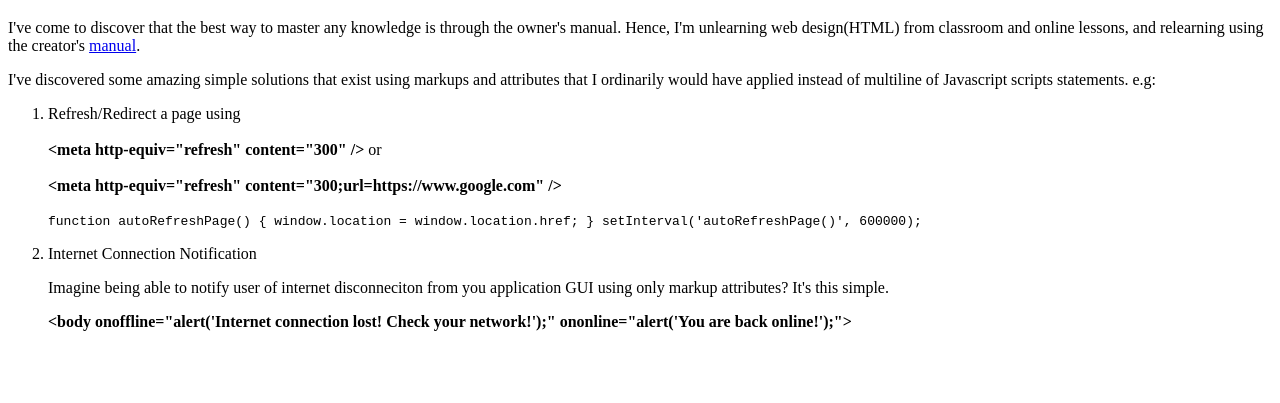
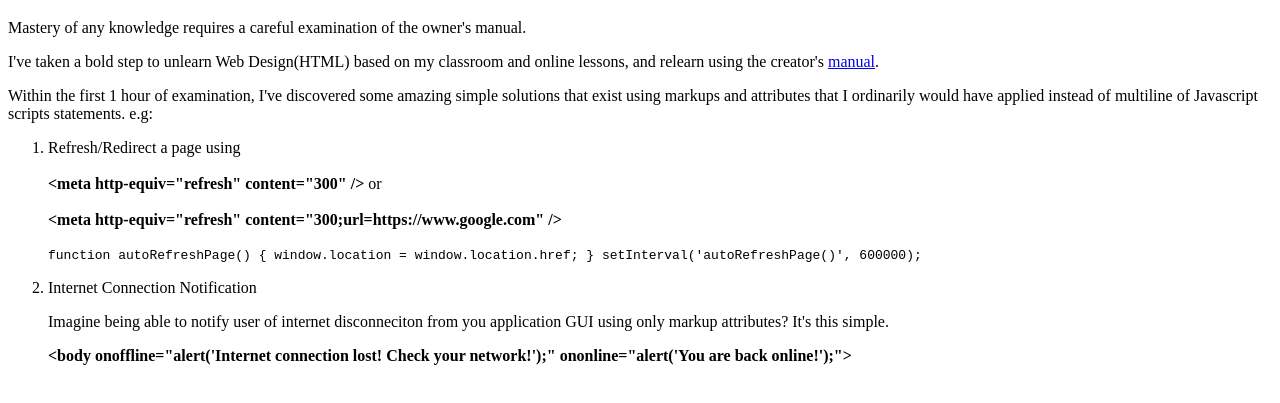
Before and after one commit to AdeoluAdeyemi/HTML-Basics, a plain HTML site: page index.html in a window 1280 px wide. Shown: the part 61-464 px from the top of the page. Drawn offline with Linux system fonts and the light colour scheme.

Commit message:
Updated README.md

```diff
--- a/index.html
+++ b/index.html
@@ -3,12 +3,15 @@
     <head>
         <title>HTML Page for testing HTML markups from Manuals</title>
         <meta http-equiv="refresh" content="300" />
-        <meta http-equiv="refresh" content="300;url=https://www.google.com" />
+        <!-- <meta http-equiv="refresh" content="5;url=https://www.google.com" /> -->
     </head>
     <body onbeforeprint="alert('I requested a print job');" onoffline="alert('Internet connection lost! Check your network!');" ononline="alert('You are back online!');">
         <h1>Summary</h1>
-        <p>I've come to discover that the best way to master any knowledge is through the owner's manual. Hence, I'm unlearning web design(HTML) from classroom and online lessons, and relearning using the creator's <a href="https://developer.mozilla.org/en-US/docs/Web/HTML/Element/body#attr-onbeforeprint">manual</a>.</p>
-        <p>I've discovered some amazing simple solutions that exist using markups and attributes that I ordinarily would have applied instead of multiline of Javascript scripts statements. e.g:</p>
+        <p>Mastery of any knowledge requires a careful examination of the owner's manual. </p>
+
+        <p>I've taken a bold step to unlearn Web Design(HTML) based on my classroom and online lessons, and relearn using the creator's <a href="https://developer.mozilla.org/en-US/docs/Web/HTML/Element/body#attr-onbeforeprint">manual</a>. </p>
+
+        <p>Within the first 1 hour of examination, I've discovered some amazing simple solutions that exist using markups and attributes that I ordinarily would have applied instead of multiline of Javascript scripts statements. e.g:</p>
         <ol>
             <li>
                 <p>Refresh/Redirect a page using <br/> <br/>
```
Also changed, not shown: 1 other file.
